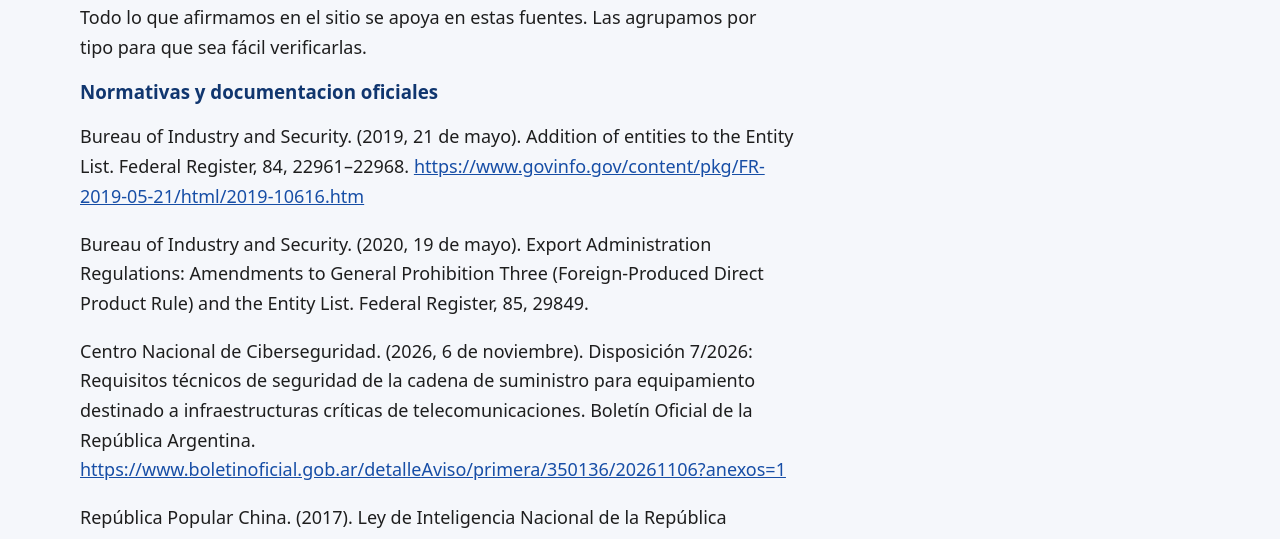
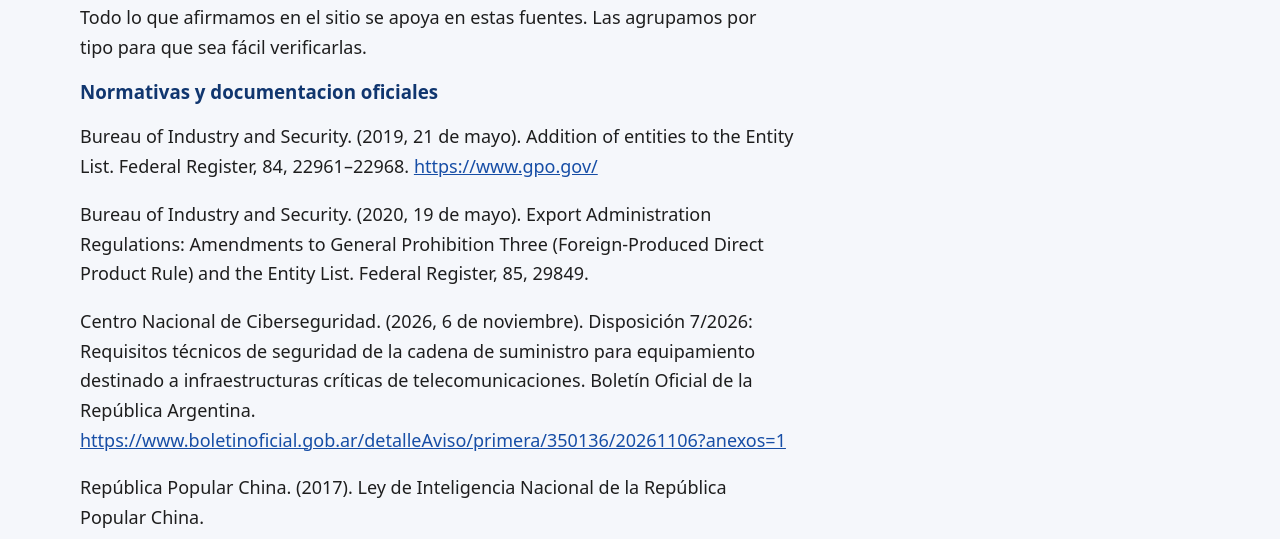
Before and after one commit to AgustinZ15/Huawei-y-Estados-Unidos, a plain HTML site: page Fuentes.html in a window 1280 px wide. Shown: the part 226-765 px from the top of the page. Drawn offline with Linux system fonts and the light colour scheme.

Commit message:
Update Fuentes.html

```diff
--- a/Fuentes.html
+++ b/Fuentes.html
@@ -32,7 +32,7 @@
 
         <h3 class="color-titulo"><b>Normativas y documentacion oficiales</b></h3>
 
-        <p class="lead">Bureau of Industry and Security. (2019, 21 de mayo). Addition of entities to the Entity List. Federal Register, 84, 22961–22968. <a href="https://www.govinfo.gov/content/pkg/FR-2019-05-21/html/2019-10616.htm">https://www.govinfo.gov/content/pkg/FR-2019-05-21/html/2019-10616.htm</a></p>
+       <p class="lead">Bureau of Industry and Security. (2019, 21 de mayo). Addition of entities to the Entity List. Federal Register, 84, 22961–22968. <a href="https://www.gpo.gov/">https://www.gpo.gov/</a></p>
         <p class="lead">Bureau of Industry and Security. (2020, 19 de mayo). Export Administration Regulations: Amendments to General Prohibition Three (Foreign-Produced Direct Product Rule) and the Entity List. Federal Register, 85, 29849.</p>
         <p class="lead">Centro Nacional de Ciberseguridad. (2026, 6 de noviembre). Disposición 7/2026: Requisitos técnicos de seguridad de la cadena de suministro para equipamiento destinado a infraestructuras críticas de telecomunicaciones. Boletín Oficial de la República Argentina. <a href="https://www.boletinoficial.gob.ar/detalleAviso/primera/350136/20261106?anexos=1">https://www.boletinoficial.gob.ar/detalleAviso/primera/350136/20261106?anexos=1</a> </p>
         <p class="lead">República Popular China. (2017). Ley de Inteligencia Nacional de la República Popular China.</p>
```
